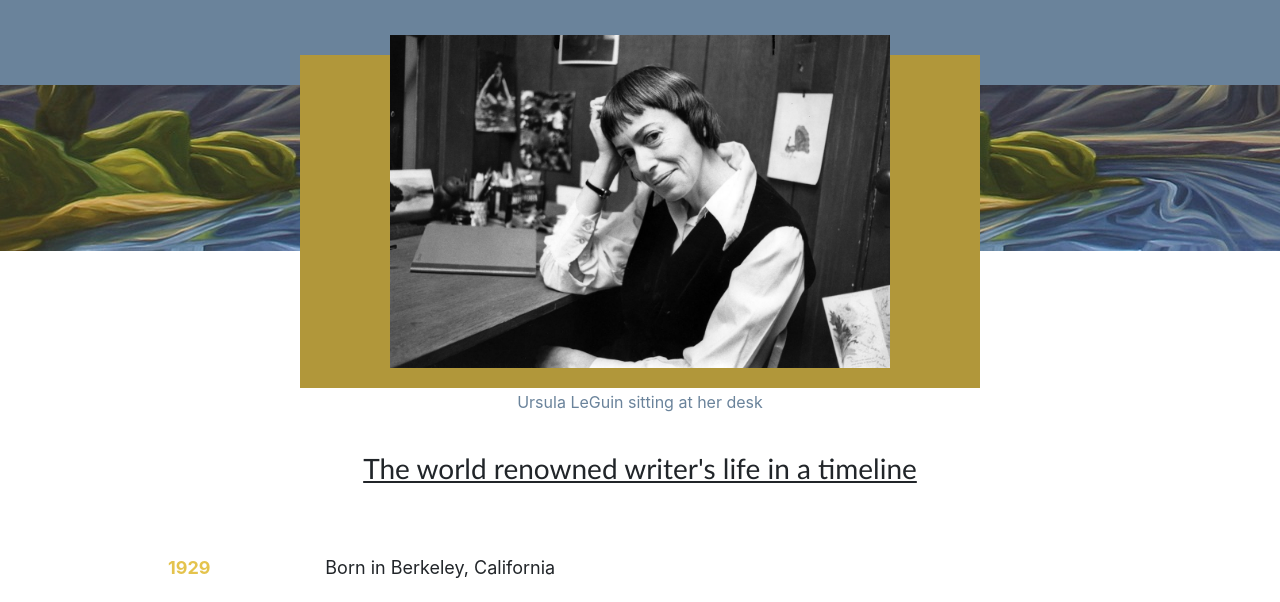
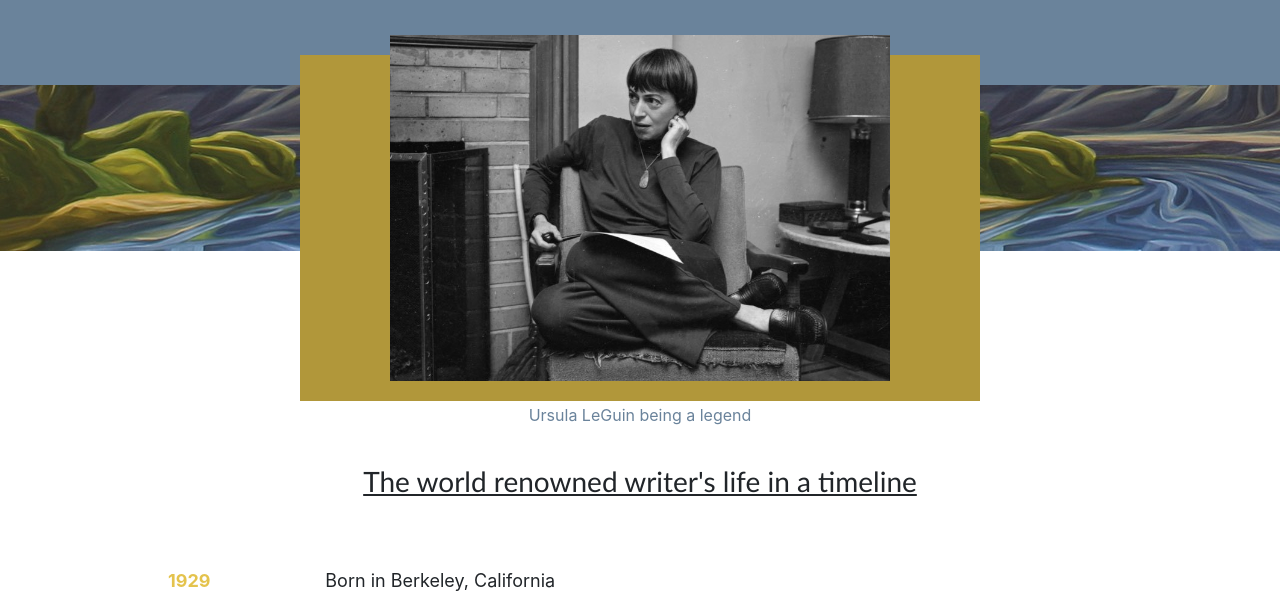
Before and after one commit to Kathrin-ddggxh/FCC-tribute-page, a plain HTML site: page index.html in a window 1280 px wide. Shown: the part 169-771 px from the top of the page. Drawn offline with nearby package versions, Linux system fonts and the light colour scheme.

Commit message:
Changed image
swapped old image for jpg file and changed caption accordingly

```diff
--- a/index.html
+++ b/index.html
@@ -24,10 +24,10 @@
       <div id="img-div">
         <img
           id="image"
-          src="images/ursula-at-desk.jfif"
-          alt="Ursula LeGuin sitting at her desk"
+          src="images/180124_ursula_seated_70s_banner.jpg"
+          alt="Ursula LeGuin seated 70s, b/w"
         />
-        <p id="img-caption">Ursula LeGuin sitting at her desk</p>
+        <p id="img-caption">Ursula LeGuin being a legend</p>
       </div>
       <section id="tribute-info">
         <h3>The world renowned writer's life in a timeline</h3>
```
Also changed, not shown: images/180124_ursula_seated_70s_banner.jpg (added), images/ursula-at-desk.jfif (deleted).
